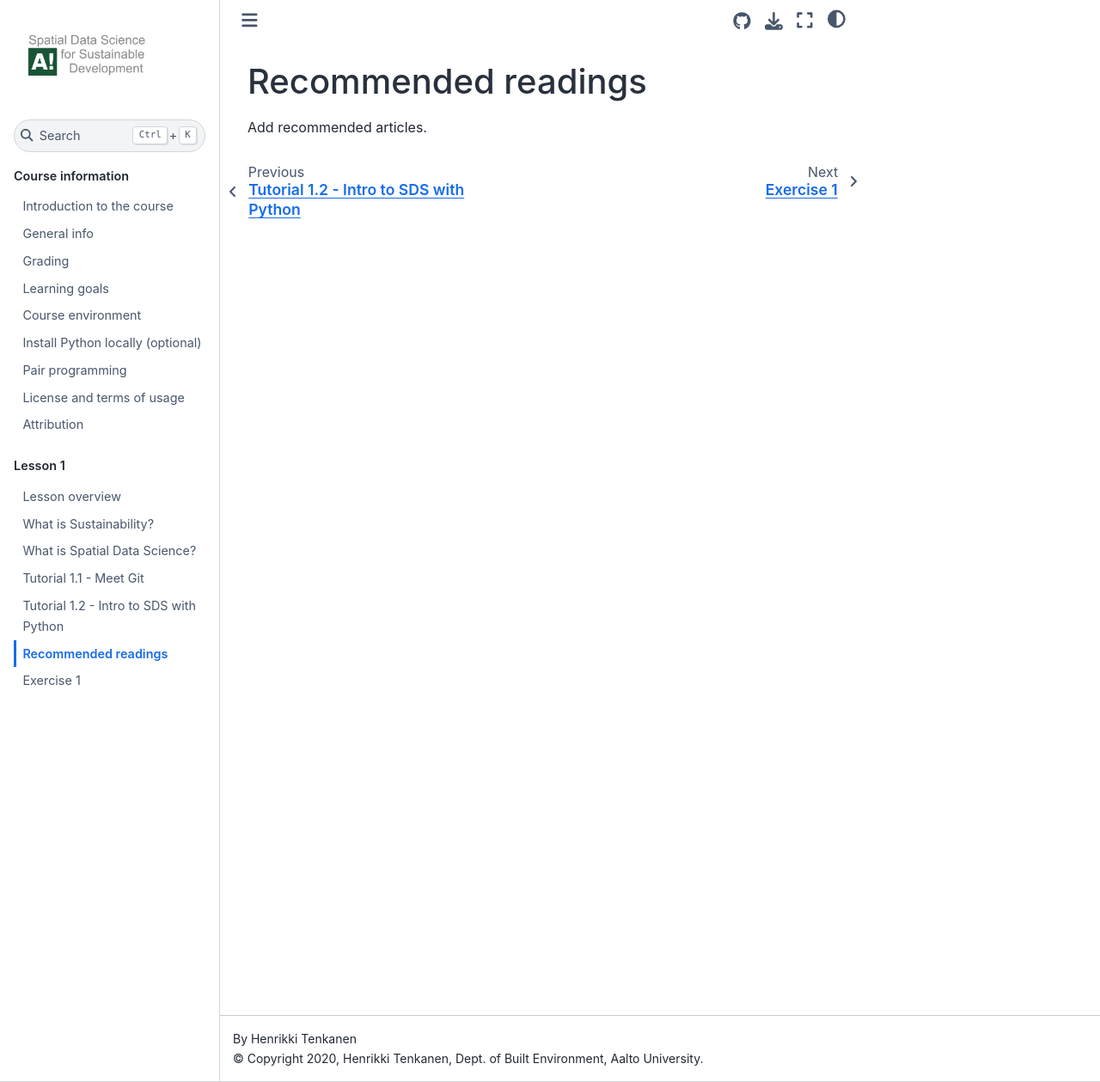
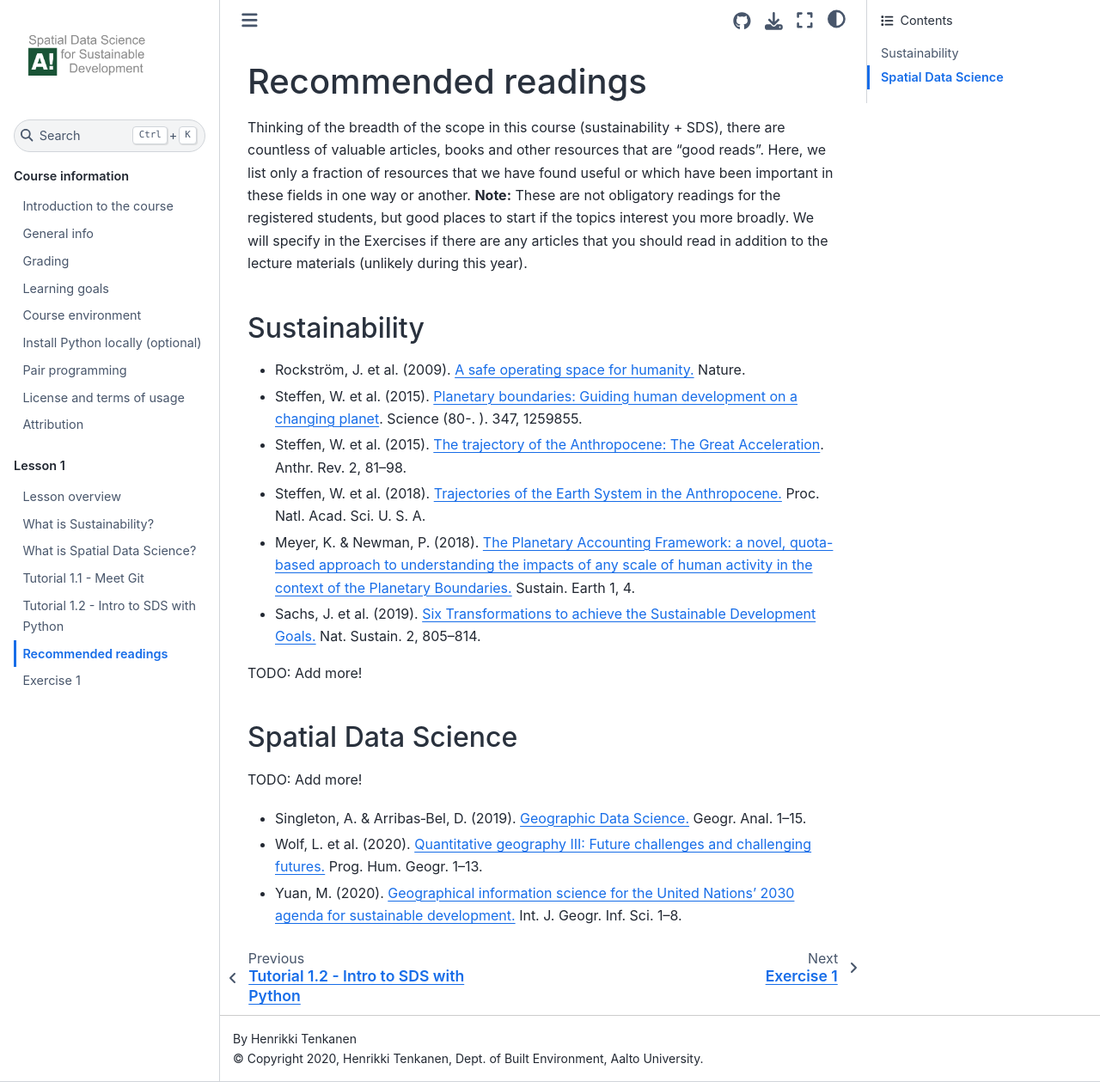
Before and after one commit to AaltoGIS/Sustainability-GIS, a Sphinx documentation site: the page built from source/lessons/L1/literature.rst, in a window 1280 px wide and 1259 px high. Shown: the whole window at 86% size. Built offline with Sphinx 7.4.7 and the Sphinx Book theme 1.1.4, drawn with Linux system fonts in a browser that asks for light colours; pages that are not in the unit, such as notebooks, are missing from menus.

Commit message:
Add some preliminary literature

```diff
--- a/source/lessons/L1/literature.rst
+++ b/source/lessons/L1/literature.rst
@@ -1,4 +1,28 @@
 Recommended readings
 ====================
 
-Add recommended articles.
+Thinking of the breadth of the scope in this course (sustainability + SDS), there are countless of valuable articles, books and other resources that are "good reads".
+Here, we list only a fraction of resources that we have found useful or which have been important in these fields in one way or another.
+**Note:** These are not obligatory readings for the registered students, but good places to start if the topics interest you more broadly.
+We will specify in the Exercises if there are any articles that you should read in addition to the lecture materials (unlikely during this year).
+
+Sustainability
+--------------
+
+- Rockström, J. et al. (2009). `A safe operating space for humanity. <https://doi.org/10.1038/461472a>`__ Nature.
+- Steffen, W. et al. (2015). `Planetary boundaries: Guiding human development on a changing planet <https://doi.org/10.1126/SCIENCE.1259855>`__. Science (80-. ). 347, 1259855.
+- Steffen, W. et al. (2015). `The trajectory of the Anthropocene: The Great Acceleration <https://doi.org/10.1177/2053019614564785>`__. Anthr. Rev. 2, 81–98.
+- Steffen, W. et al. (2018). `Trajectories of the Earth System in the Anthropocene. <https://doi.org/10.1073/pnas.1810141115>`__ Proc. Natl. Acad. Sci. U. S. A.
+- Meyer, K. & Newman, P. (2018). `The Planetary Accounting Framework: a novel, quota-based approach to understanding the impacts of any scale of human activity in the context of the Planetary Boundaries. <https://sustainableearth.biomedcentral.com/articles/10.1186/s42055-018-0004-3>`__ Sustain. Earth 1, 4.
+- Sachs, J. et al. (2019). `Six Transformations to achieve the Sustainable Development Goals. <https://doi.org/10.1038/s41893-019-0352-9>`__ Nat. Sustain. 2, 805–814.
+
+TODO: Add more!
+
+Spatial Data Science
+--------------------
+
+TODO: Add more!
+
+- Singleton, A. & Arribas‐Bel, D. (2019). `Geographic Data Science. <https://doi.org/10.1111/gean.12194>`__ Geogr. Anal. 1–15.
+- Wolf, L. et al. (2020). `Quantitative geography III: Future challenges and challenging futures. <https://doi.org/10.1177/0309132520924722>`__ Prog. Hum. Geogr. 1–13.
+- Yuan, M. (2020). `Geographical information science for the United Nations’ 2030 agenda for sustainable development. <https://doi.org/10.1080/13658816.2020.1766244>`__ Int. J. Geogr. Inf. Sci. 1–8.
```
